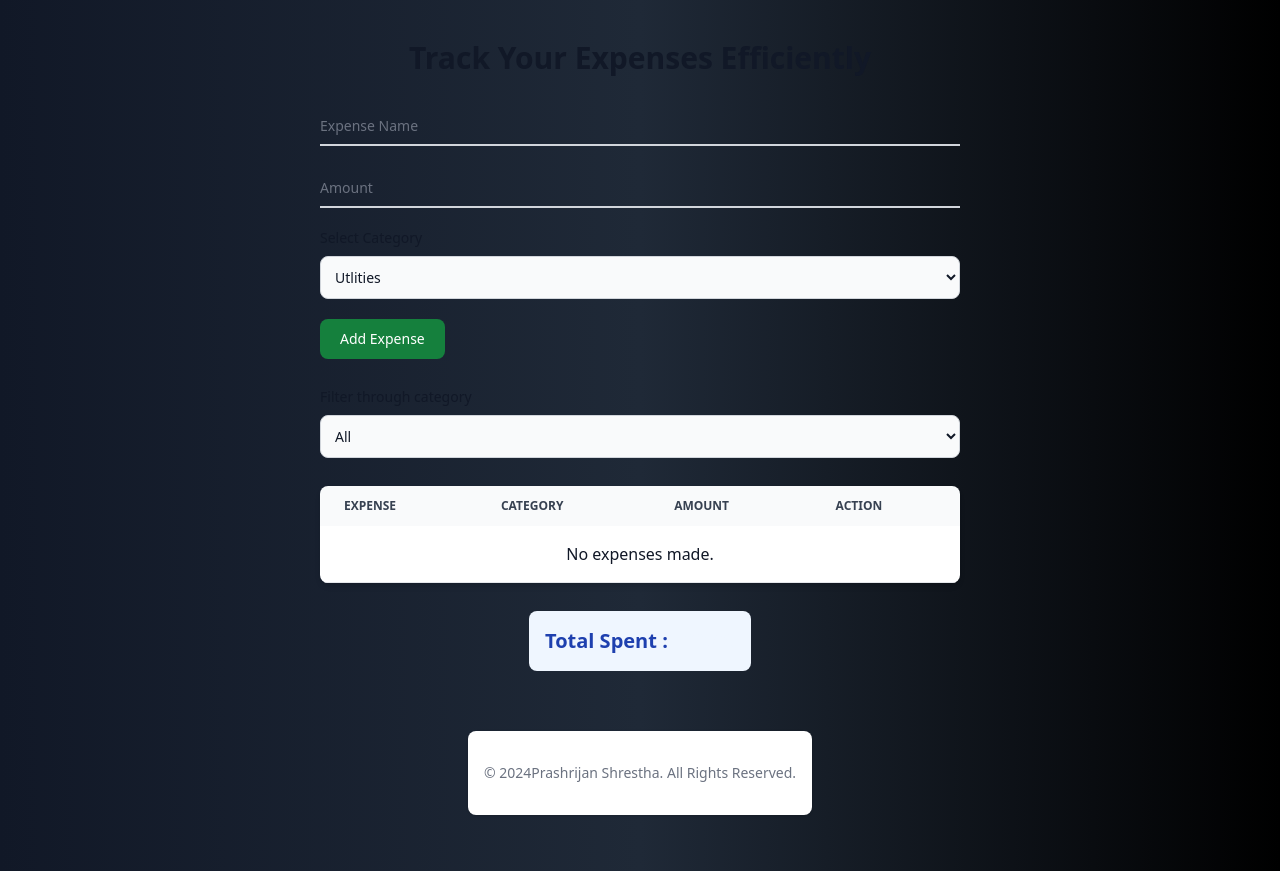
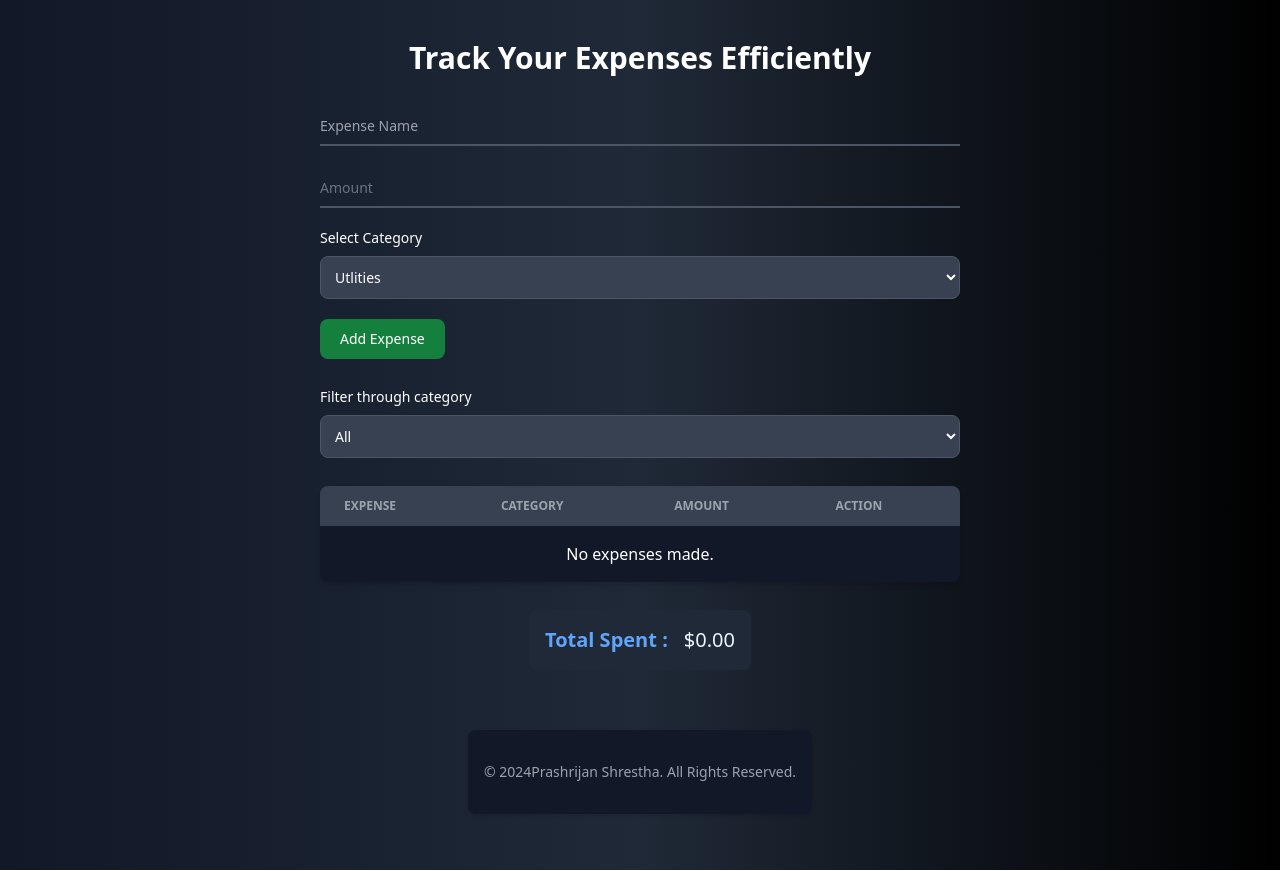
Before and after one commit to prashrijan/react-expense-tracker, a React (Vite) app: page / in a window 1280 px wide. Built offline with nearby package versions, Linux system fonts and the light colour scheme.

Commit message:
fixed styling

```diff
--- a/src/App.jsx
+++ b/src/App.jsx
@@ -52,7 +52,7 @@ function App() {
   return (
     <>
       <div className="wrapper min-h-screen w-full bg-gradient-to-r from-gray-900 via-gray-800 to-black text-white flex flex-col items-center gap-7 py-10">
-        <h2 className="max-w-lg text-2xl md:text-3xl font-semibold leading-normal text-gray-900 dark:text-white text-center">
+        <h2 className="max-w-lg text-2xl md:text-3xl font-semibold leading-normal text-white text-center">
           Track Your Expenses Efficiently
         </h2>
         <ExpenseForm addExpense={addExpense} />
--- a/src/Components/ExpenseFilter.jsx
+++ b/src/Components/ExpenseFilter.jsx
@@ -8,10 +8,10 @@ const ExpenseFilter = ({ filterByCategory }) => {
         filterByCategory(e.target.value);
       }}
     >
-      <label className="block mb-2 text-sm font-medium text-gray-900 dark:text-white">
+      <label className="block mb-2 text-sm font-medium text-white">
         Filter through category
       </label>
-      <select className="bg-gray-50 border border-gray-300 text-gray-900 text-sm rounded-lg focus:ring-blue-500 focus:border-blue-500 block w-full p-2.5 dark:bg-gray-700 dark:border-gray-600 dark:placeholder-gray-400 dark:text-white dark:focus:ring-blue-500 dark:focus:border-blue-500">
+      <select className=" border text-sm rounded-lg block w-full p-2.5 bg-gray-700 border-gray-600 placeholder-gray-400 text-white focus:ring-blue-500 focus:border-blue-500">
         <option selected value="All">
           All
         </option>
--- a/src/Components/ExpenseForm.jsx
+++ b/src/Components/ExpenseForm.jsx
@@ -28,12 +28,12 @@ const ExpenseForm = ({ addExpense }) => {
           })}
           id="description"
           type="text"
-          className="block py-2.5 px-0 w-full text-sm text-gray-900 bg-transparent border-0 border-b-2 border-gray-300 appearance-none dark:text-white dark:border-gray-600 dark:focus:border-blue-500 focus:outline-none focus:ring-0 focus:border-blue-600 peer"
+          className="block py-2.5 px-0 w-full text-sm  bg-transparent border-0 border-b-2  appearance-none  border-gray-600 dark:focus:border-blue-500 focus:outline-none focus:ring-0 focus:border-blue-600 peer"
           placeholder=""
         />
         <label
           htmlFor="description"
-          className="peer-focus:font-medium absolute text-sm text-gray-500 dark:text-gray-400 duration-300 transform -translate-y-6 scale-75 top-3 -z-10 origin-[0] peer-focus:start-0 rtl:peer-focus:translate-x-1/4 rtl:peer-focus:left-auto peer-focus:text-blue-600 peer-focus:dark:text-blue-500 peer-placeholder-shown:scale-100 peer-placeholder-shown:translate-y-0 peer-focus:scale-75 peer-focus:-translate-y-6"
+          className="peer-focus:font-medium absolute text-sm text-gray-400 duration-300 transform -translate-y-6 scale-75 top-3 -z-10 origin-[0] peer-focus:start-0 rtl:peer-focus:translate-x-1/4 rtl:peer-focus:left-auto peer-focus:text-blue-600 peer-focus:dark:text-blue-500 peer-placeholder-shown:scale-100 peer-placeholder-shown:translate-y-0 peer-focus:scale-75 peer-focus:-translate-y-6"
         >
           Expense Name
         </label>
@@ -52,7 +52,7 @@ const ExpenseForm = ({ addExpense }) => {
           type="number"
           id="amount"
           step="0.01"
-          className="block py-2.5 px-0 w-full text-sm text-gray-900 bg-transparent border-0 border-b-2 border-gray-300 appearance-none dark:text-white dark:border-gray-600 dark:focus:border-blue-500 focus:outline-none focus:ring-0 focus:border-blue-600 peer"
+          className="block py-2.5 px-0 w-full text-sm  bg-transparent border-0 border-b-2  appearance-none text-white border-gray-600 focus:border-blue-500 focus:outline-none focus:ring-0  peer"
           placeholder=" "
         />
         <label
@@ -66,11 +66,11 @@ const ExpenseForm = ({ addExpense }) => {
         )}
       </div>
       <div className="relative z-0 w-full mb-5 group">
-        <label className="block mb-2 text-sm font-medium text-gray-900 dark:text-white">
+        <label className="block mb-2 text-sm font-medium text-white">
           Select Category
         </label>
         <select
-          className="bg-gray-50 border border-gray-300 text-gray-900 text-sm rounded-lg focus:ring-blue-500 focus:border-blue-500 block w-full p-2.5 dark:bg-gray-700 dark:border-gray-600 dark:placeholder-gray-400 dark:text-white dark:focus:ring-blue-500 dark:focus:border-blue-500"
+          className="border  text-sm rounded-lg block w-full p-2.5 bg-gray-700 border-gray-600 dark:placeholder-gray-400 text-white focus:ring-blue-500 focus:border-blue-500"
           {...register("category", {
             required: "Category is required.",
           })}
--- a/src/Components/ExpenseList.jsx
+++ b/src/Components/ExpenseList.jsx
@@ -4,8 +4,8 @@ const ExpenseList = ({ expenses, deleteExpense }) => {
   return (
     <>
       <div className="w-96 md:w-1/2 overflow-x-auto shadow-md rounded-lg ">
-        <table className="w-full text-md text-left rtl:text-right text-gray-500 dark:text-gray-400">
-          <thead className="text-xs text-gray-700 uppercase bg-gray-50 dark:bg-gray-700 dark:text-gray-400">
+        <table className="w-full text-md text-left rtl:text-righttext-gray-400">
+          <thead className="text-xs uppercase bg-gray-700 text-gray-400">
             <tr>
               <th scope="col" className="px-6 py-3">
                 Expense
@@ -23,10 +23,10 @@ const ExpenseList = ({ expenses, deleteExpense }) => {
           </thead>
           <tbody>
             {expenses.length === 0 ? (
-              <tr className="odd:bg-white odd:dark:bg-gray-900 even:bg-gray-50 even:dark:bg-gray-800 border-b dark:border-gray-700">
+              <tr className="odd:bg-gray-900 even:bg-gray-800 border-gray-700">
                 <td
                   colSpan="4"
-                  className="px-6 py-4 font-medium text-gray-900 text-center whitespace-nowrap dark:text-white"
+                  className="px-6 py-4 font-medium text-center whitespace-nowrap text-white"
                 >
                   No expenses made.
                 </td>
@@ -36,11 +36,11 @@ const ExpenseList = ({ expenses, deleteExpense }) => {
                 return (
                   <tr
                     key={expense.id}
-                    className="odd:bg-white odd:dark:bg-gray-900 even:bg-gray-50 even:dark:bg-gray-800 border-b dark:border-gray-700"
+                    className="odd:bg-gray-900 even:bg-gray-800 border-gray-700"
                   >
                     <th
                       scope="row"
-                      className="px-6 py-4 font-medium text-gray-900 whitespace-nowrap dark:text-white"
+                      className="px-6 py-4 font-medium whitespace-nowrap text-white"
                     >
                       {expense.description}
                     </th>
@@ -63,7 +63,7 @@ const ExpenseList = ({ expenses, deleteExpense }) => {
           </tbody>
         </table>
       </div>
-      <div className="p-4 mb-4 text-blue-800 rounded-lg bg-blue-50 dark:bg-gray-800 dark:text-blue-400 flex items-center gap-4">
+      <div className="p-4 mb-4 rounded-lg bg-gray-800 text-blue-400 flex items-center gap-4">
         <h1 className="text-xl font-bold">Total Spent : </h1>
         <span className="text-xl text-blue-50">
           $
--- a/src/Components/Footer.jsx
+++ b/src/Components/Footer.jsx
@@ -2,9 +2,9 @@ import React from "react";
 
 const Footer = () => {
   return (
-    <footer className="bg-white rounded-lg shadow dark:bg-gray-900 m-4">
+    <footer className=" rounded-lg shadow bg-gray-900 m-4">
       <div className="w-full max-w-screen-xl mx-auto p-4 md:py-8">
-        <span className="block text-sm text-gray-500 sm:text-center dark:text-gray-400">
+        <span className="block text-sm sm:text-center text-gray-400">
           © 2024
           <a href="https://github.com/prashrijan" className="hover:underline">
             Prashrijan Shrestha
```
